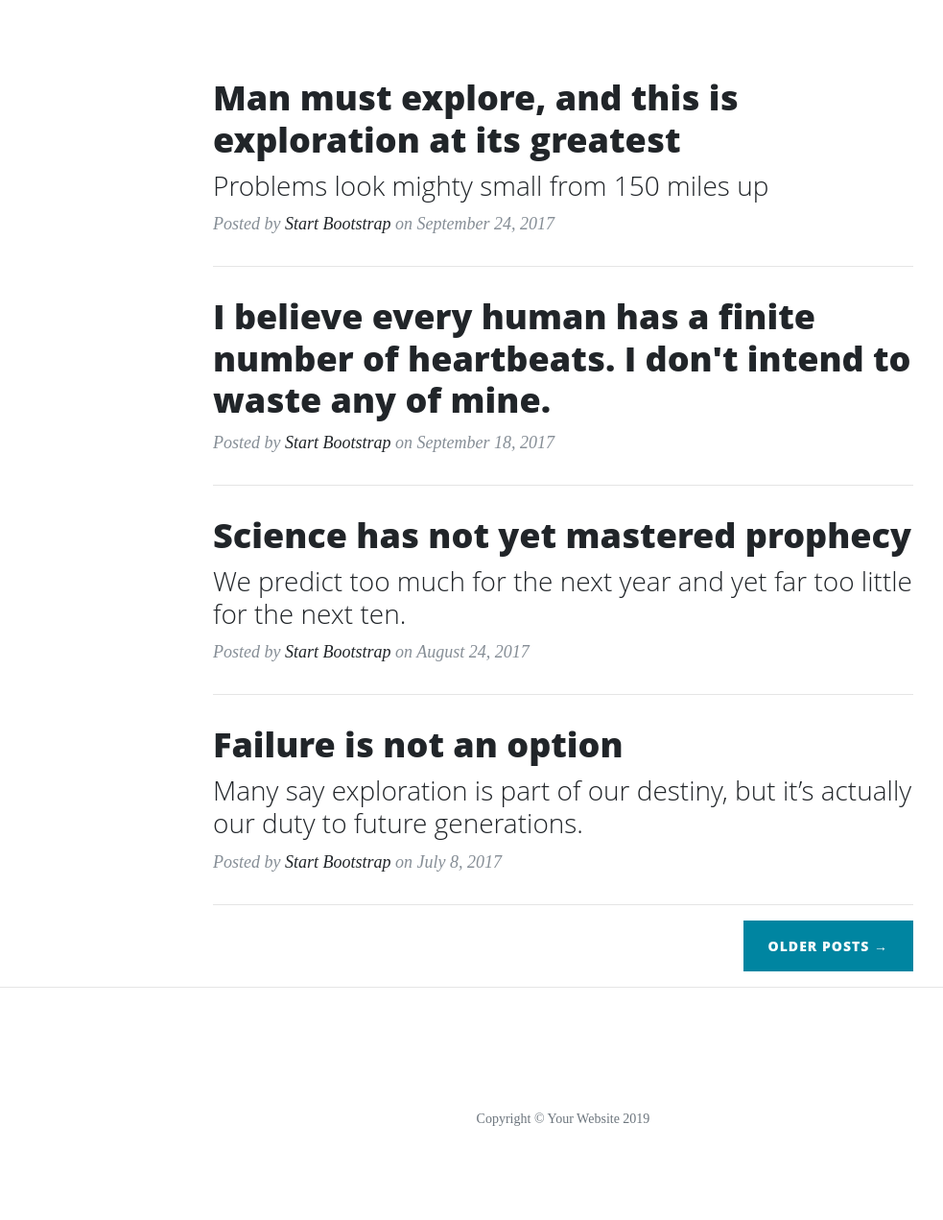
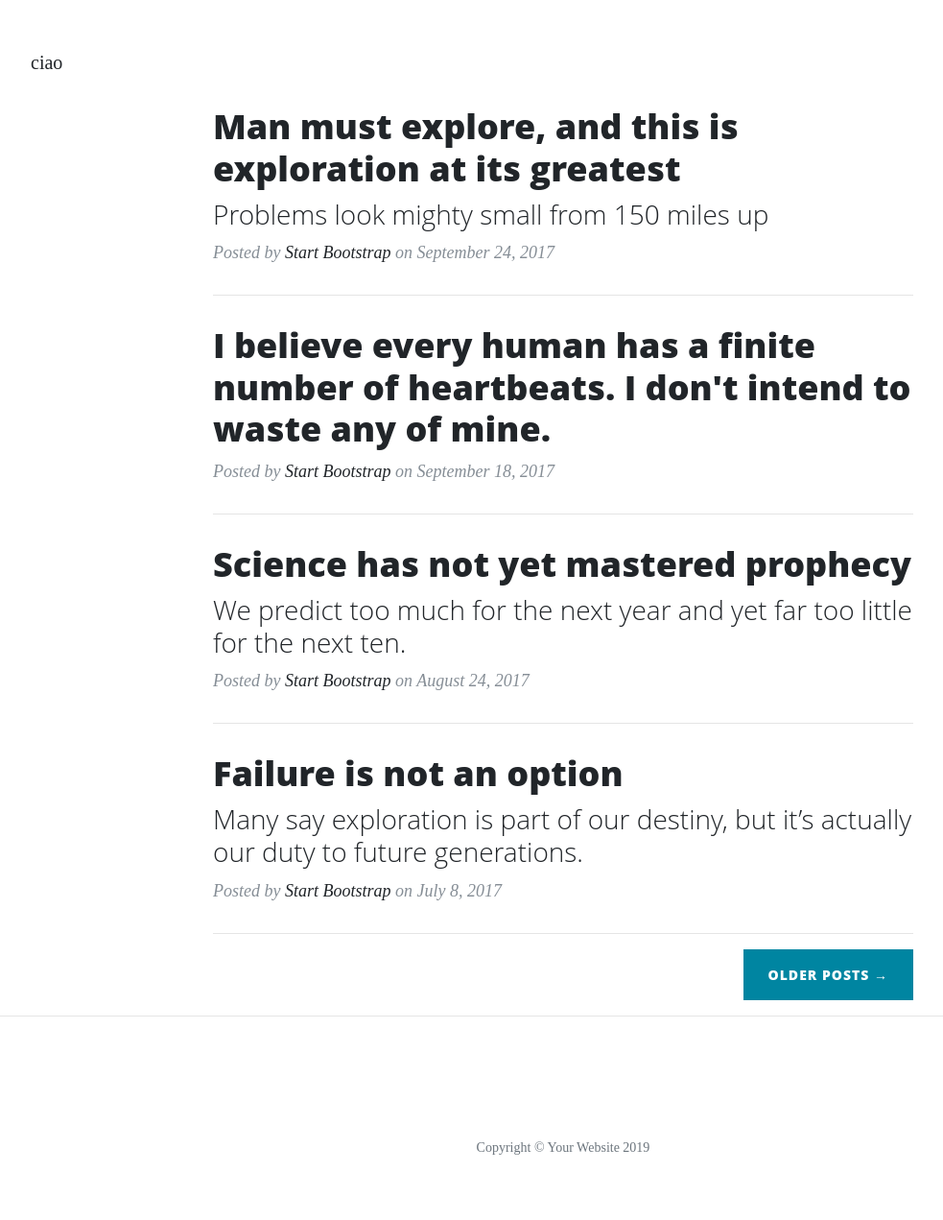
Before and after one commit to marcomoreschi/python, a Flask app: page / in a window 1280 px wide. Shown: the part 628-1899 px from the top of the page at 96% size, without its empty margins (53-1036 px from the left). Before the commit the page ends 1801 px from the top, so only its background shows below. Run offline with Flask 2, Linux system fonts and the light colour scheme; some libraries are stand-ins or nearby versions.

Commit message:
trying atom

```diff
--- a/templates/index.html
+++ b/templates/index.html
@@ -1,5 +1,5 @@
 {% extends 'base.html' %} {% block content %}
-
+ciao
 <div class="row">
     <div class="col-lg-8 col-md-10 mx-auto">
         <div class="post-preview">
```
